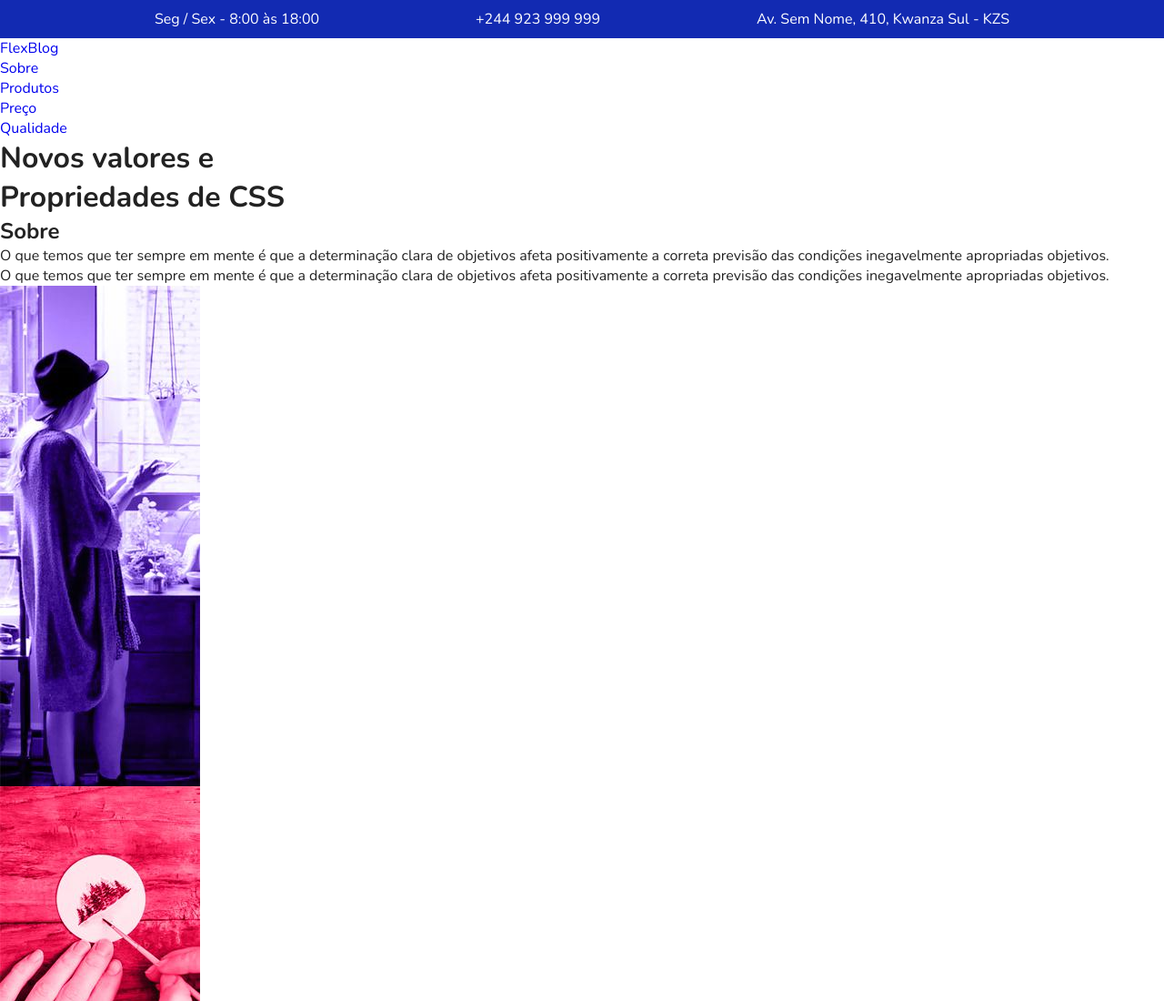
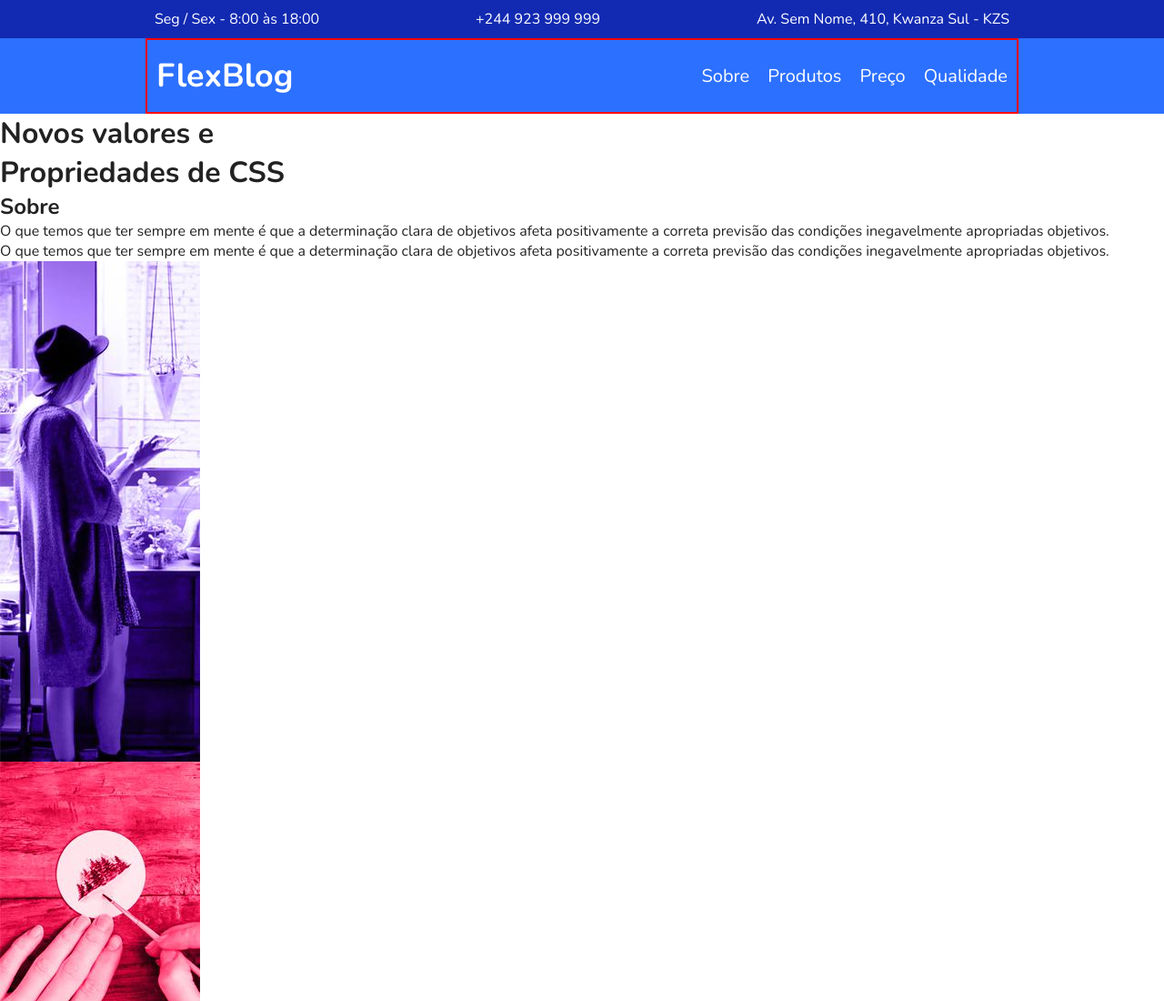
Before and after one commit to carlosdapaixao/flex-grid, a plain HTML site: page flexbox/3-flexblog/index.html in a window 1280 px wide. Shown: the top 1100 px of the page at 91% size. Drawn offline with nearby package versions, Linux system fonts and the light colour scheme.

Commit message:
Style do menu

```diff
--- a/flexbox/3-flexblog/css/style.css
+++ b/flexbox/3-flexblog/css/style.css
@@ -48,3 +48,46 @@ img {
 .superinfo a {
   color: white;
 }
+
+/* Menu */
+.menu-bg {
+  background: #2c70ff;
+}
+
+.menu {
+  max-width: 960px;
+  border: 2px solid red;
+  margin: 0 auto;
+  padding: 15px 0;
+  display: flex;
+  flex-wrap: wrap;
+  justify-content: space-between;
+  align-items: center;
+}
+
+.menu a {
+  color: white;
+}
+
+.menu-logo a {
+  font-size: 2.25em;
+  font-weight: bold;
+  margin: 0 10px;
+}
+
+.menu-nav ul {
+  display: flex;
+  flex-wrap: wrap;
+}
+
+.menu-nav a {
+  font-size: 1.25em;
+  display: block;
+  padding: 10px;
+}
+
+.menu-nav a:hover {
+  color: #122ab2;
+}
+
+/*  */
--- a/flexbox/3-flexblog/index.html
+++ b/flexbox/3-flexblog/index.html
@@ -24,7 +24,7 @@
       <div class="menu-logo">
         <a href="#">FlexBlog</a>
       </div>
-      <nav>
+      <nav class="menu-nav">
         <ul>
           <li><a href="#sobre">Sobre</a></li>
           <li><a href="#produtos">Produtos</a></li>
```
